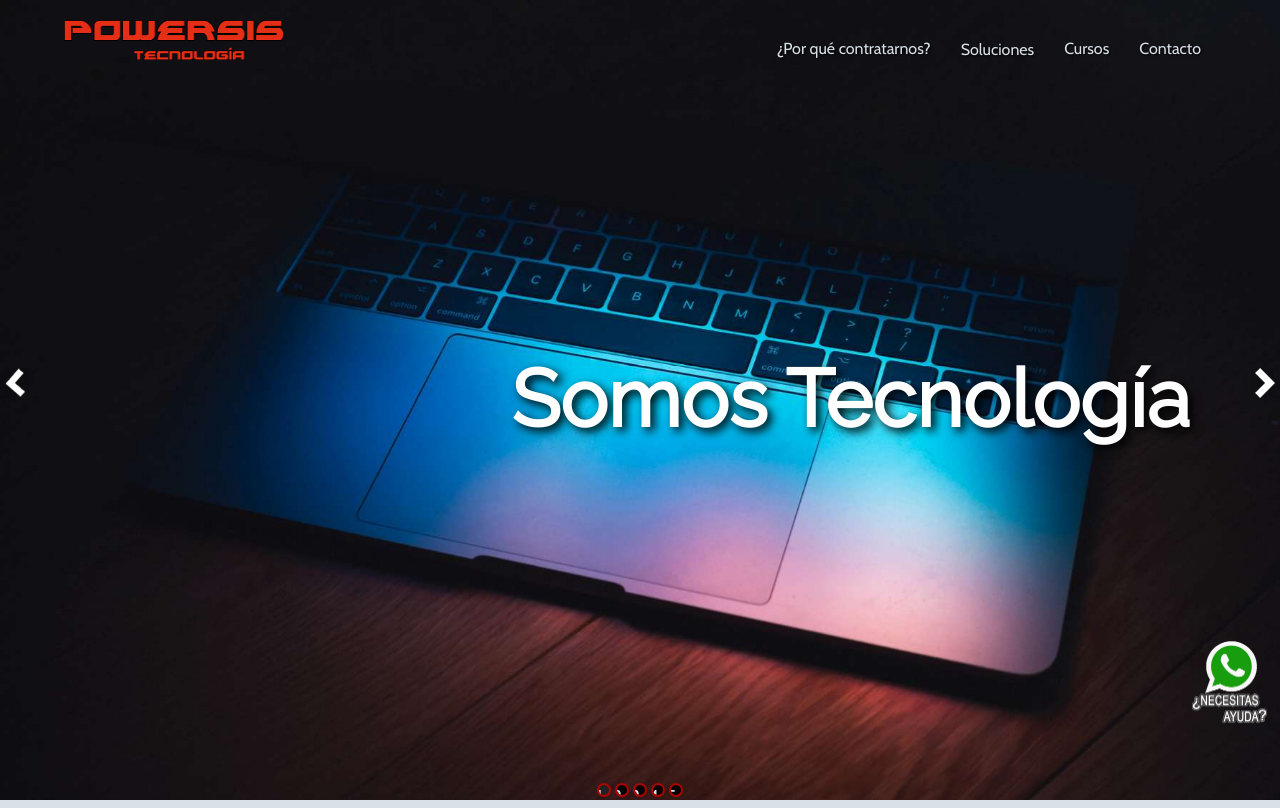
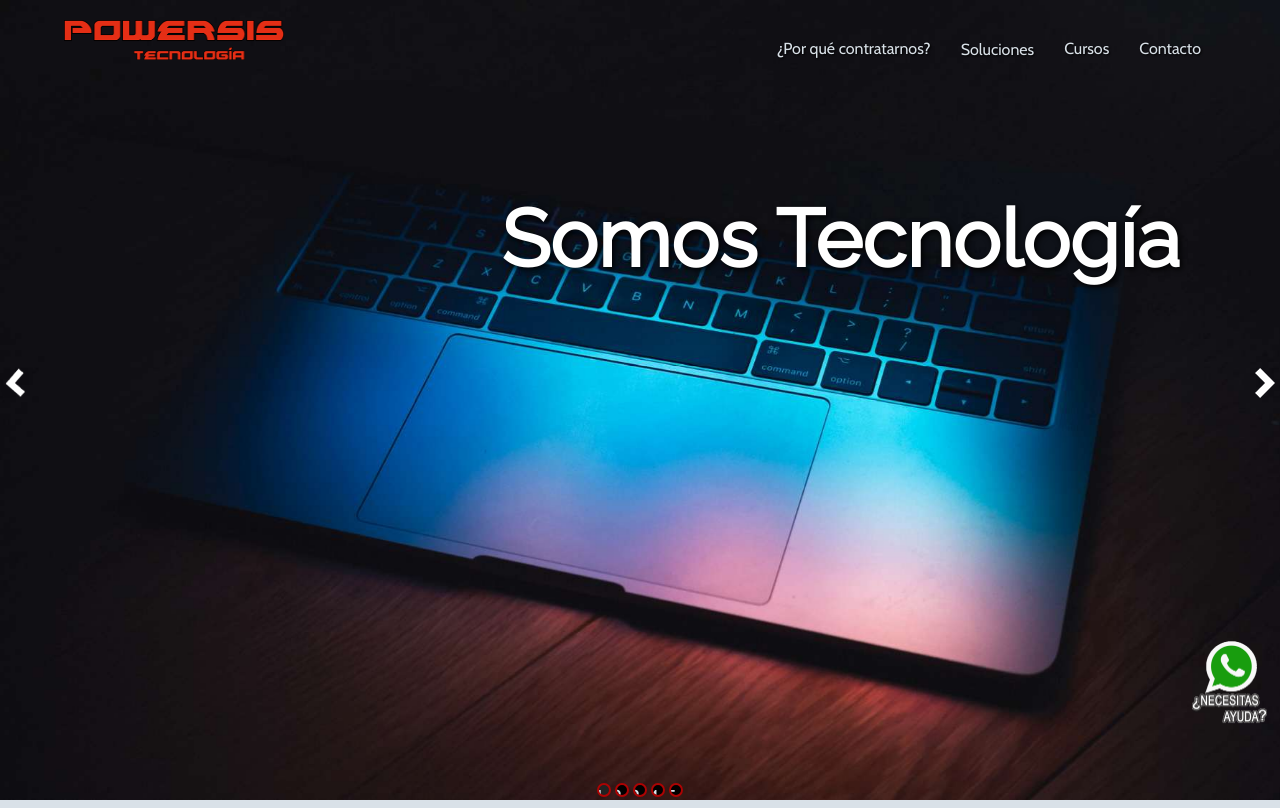
Before and after one commit to DevZeppelin/powersis, a PHP site: page / in a window 1280 px wide. Shown: the top 808 px of the page. Run offline with PHP 8.4, Linux system fonts and the light colour scheme.

Commit message:
imagenes cambiadas

```diff
--- a/estilos.css
+++ b/estilos.css
@@ -14,10 +14,10 @@ rgb(0, 1, 41)
 
 #slides h1 {
     position: absolute;
-    top: 40%;
-    right: 60px;
+    top: 20%;
+    right: 70px;
     color: #fff;
-    text-shadow: 4px 4px 10px black;
+    text-shadow: 2px 2px 6px black;
 
 }
 
```
Also changed, not shown: img/2.jpg, img/3.jpg, img/4.jpg.
